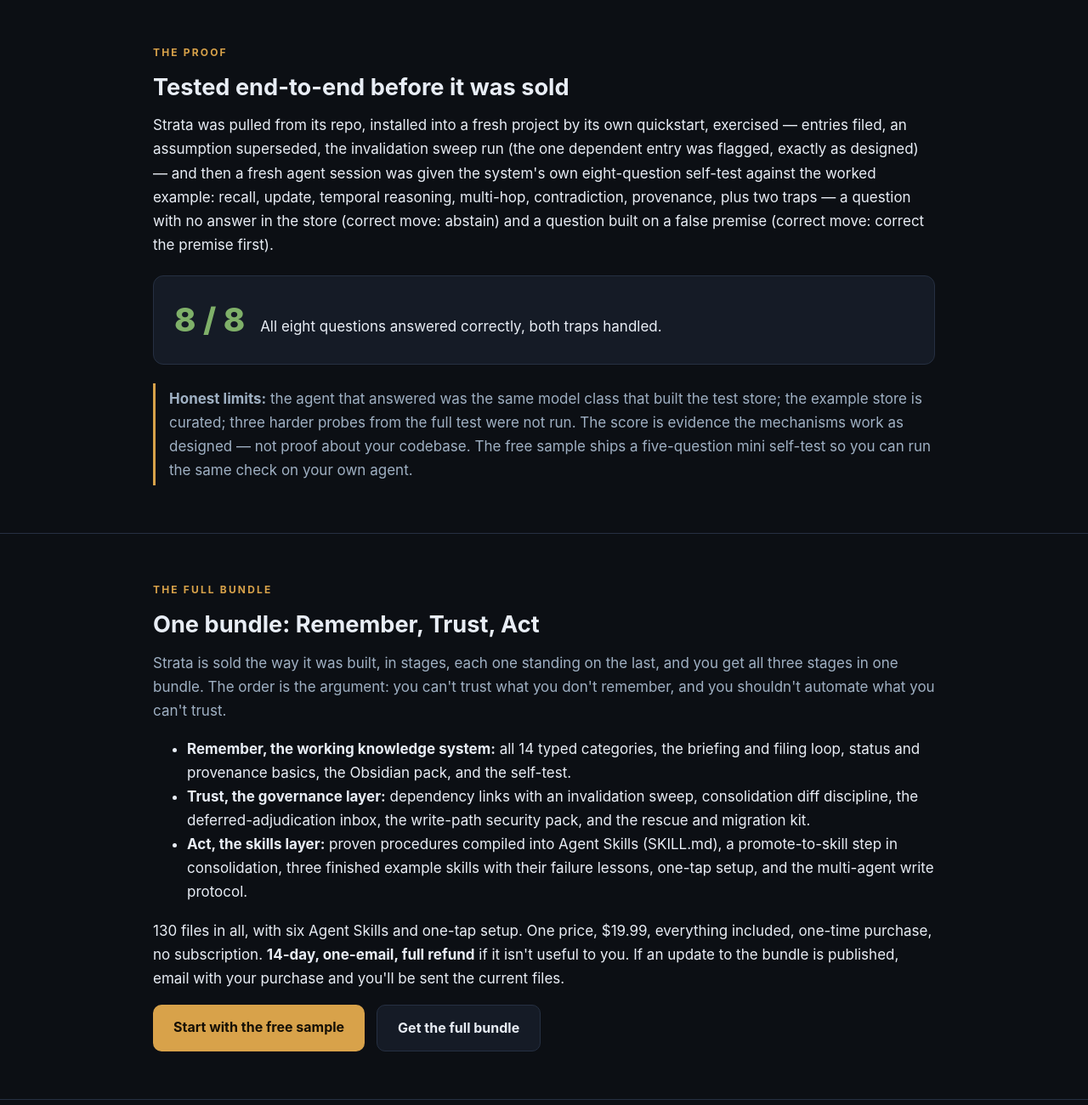
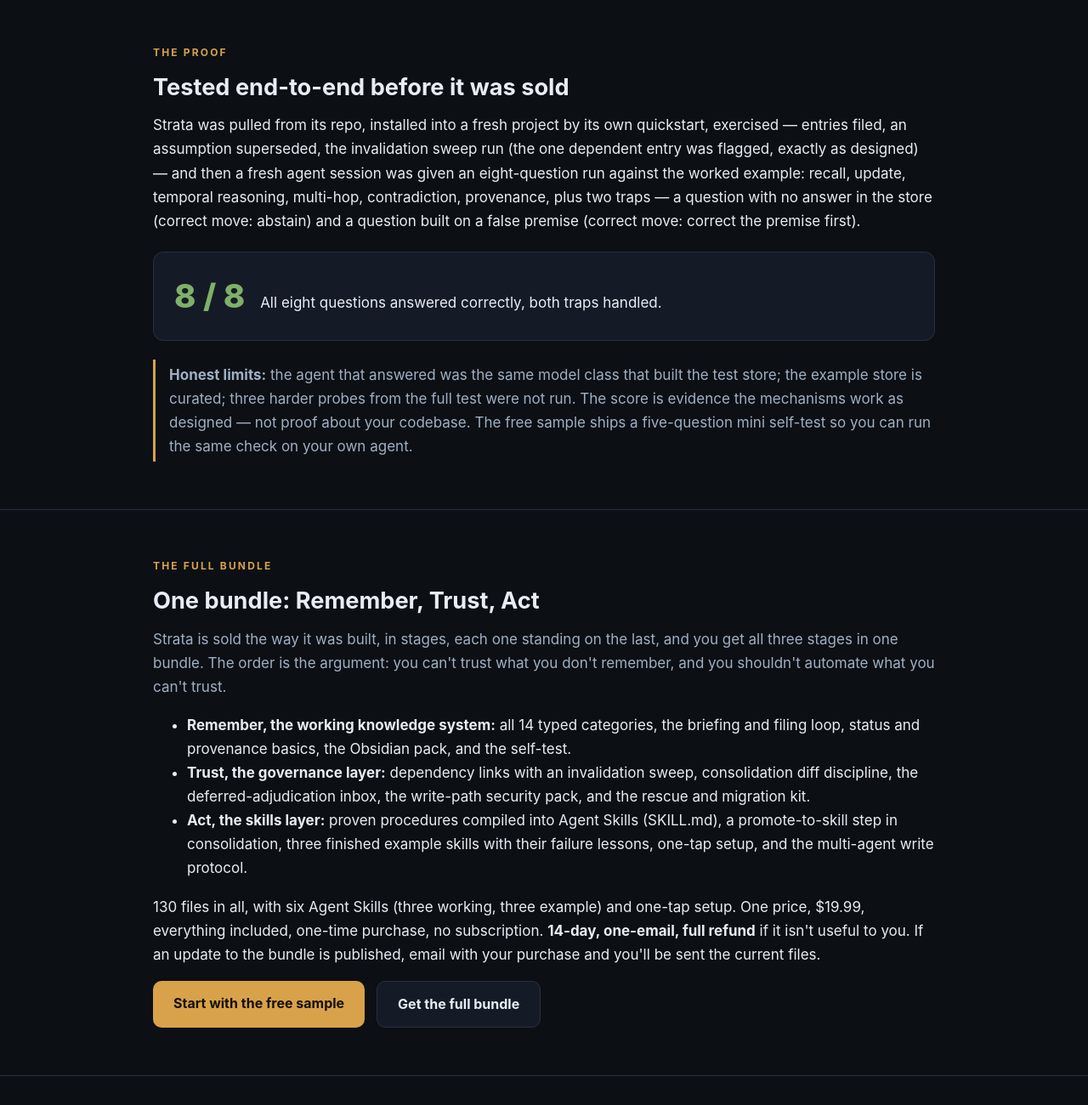
Before and after one commit to Zerokool1986/Strata-sample, a plain HTML site: page docs/index.html in a window 1280 px wide. Shown: the part 4280-5580 px from the top of the page at 85% size. Drawn offline with Linux system fonts and the light colour scheme.

Commit message:
Fix self-test framing (eight-question run, not a shipped exam) and qualify six Agent Skills (three working, three example)

```diff
--- a/docs/index.html
+++ b/docs/index.html
@@ -373,7 +373,7 @@
   <div class="wrap">
     <div class="kicker">The proof</div>
     <h2>Tested end-to-end before it was sold</h2>
-    <p>Strata was pulled from its repo, installed into a fresh project by its own quickstart, exercised — entries filed, an assumption superseded, the invalidation sweep run (the one dependent entry was flagged, exactly as designed) — and then a fresh agent session was given the system's own eight-question self-test against the worked example: recall, update, temporal reasoning, multi-hop, contradiction, provenance, plus two traps — a question with no answer in the store (correct move: abstain) and a question built on a false premise (correct move: correct the premise first).</p>
+    <p>Strata was pulled from its repo, installed into a fresh project by its own quickstart, exercised — entries filed, an assumption superseded, the invalidation sweep run (the one dependent entry was flagged, exactly as designed) — and then a fresh agent session was given an eight-question run against the worked example: recall, update, temporal reasoning, multi-hop, contradiction, provenance, plus two traps — a question with no answer in the store (correct move: abstain) and a question built on a false premise (correct move: correct the premise first).</p>
     <div class="score">
       <div class="big">8 / 8</div>
       <div>All eight questions answered correctly, both traps handled.</div>
@@ -394,7 +394,7 @@
       <li><strong>Trust, the governance layer:</strong> dependency links with an invalidation sweep, consolidation diff discipline, the deferred-adjudication inbox, the write-path security pack, and the rescue and migration kit.</li>
       <li><strong>Act, the skills layer:</strong> proven procedures compiled into Agent Skills (SKILL.md), a promote-to-skill step in consolidation, three finished example skills with their failure lessons, one-tap setup, and the multi-agent write protocol.</li>
     </ul>
-    <p style="margin-top:18px">130 files in all, with six Agent Skills and one-tap setup. One price, $19.99, everything included, one-time purchase, no subscription. <strong>14-day, one-email, full refund</strong> if it isn't useful to you. If an update to the bundle is published, email with your purchase and you'll be sent the current files.</p>
+    <p style="margin-top:18px">130 files in all, with six Agent Skills (three working, three example) and one-tap setup. One price, $19.99, everything included, one-time purchase, no subscription. <strong>14-day, one-email, full refund</strong> if it isn't useful to you. If an update to the bundle is published, email with your purchase and you'll be sent the current files.</p>
     <div class="cta-row">
       <a class="btn btn-primary" href="https://mullinscape57.gumroad.com/l/qfopa">Start with the free sample</a>
       <a class="btn btn-ghost" href="https://mullinscape57.gumroad.com/l/ectts">Get the full bundle</a>
```
Also changed, not shown: docs/llms-full.txt, docs/llms.txt.
